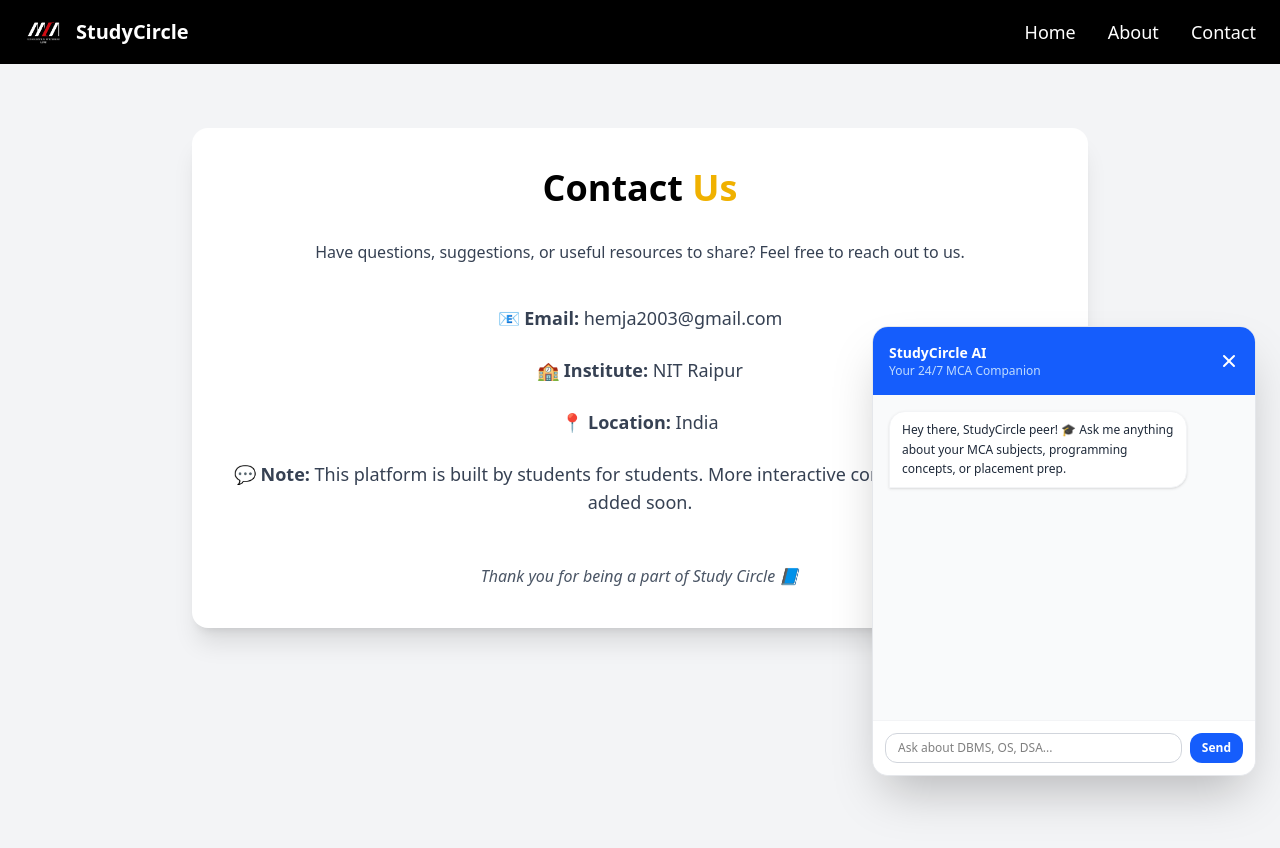
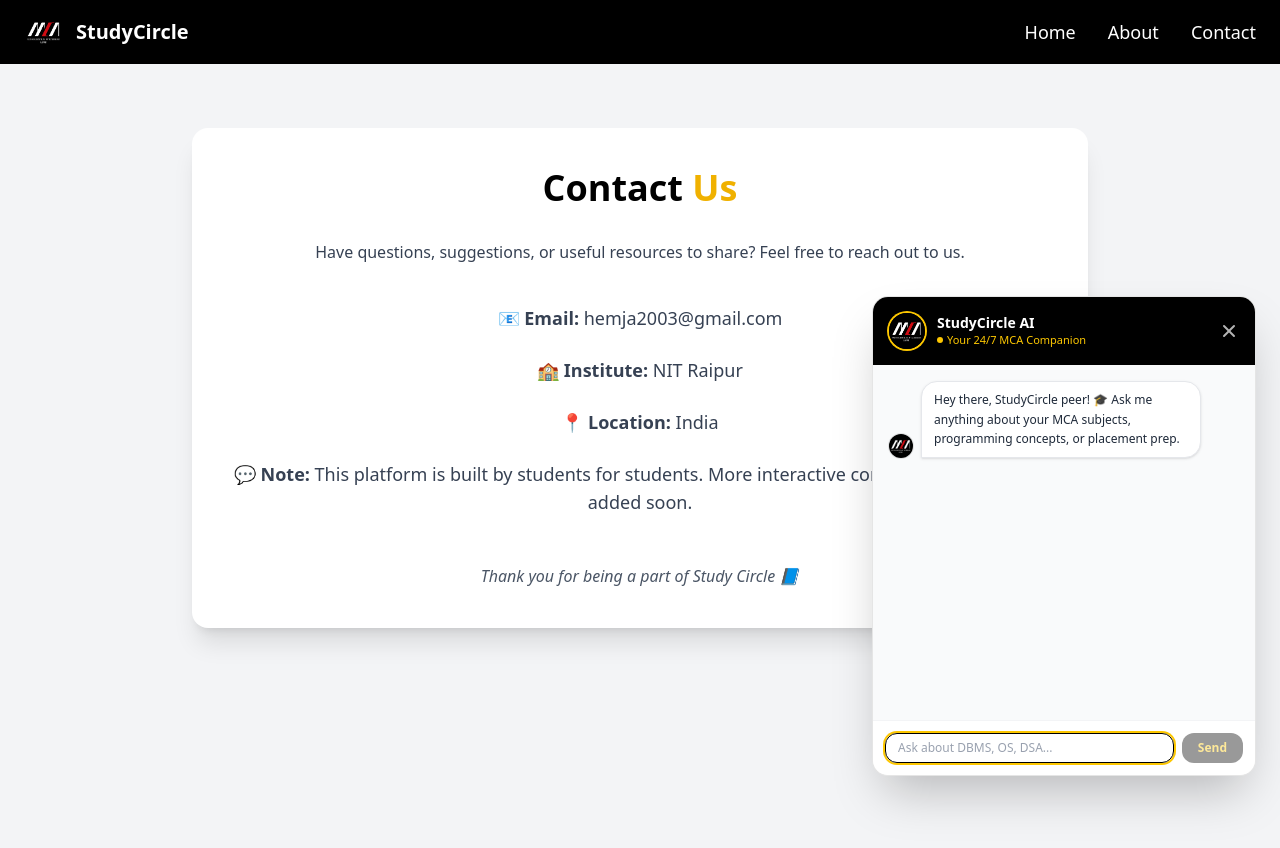
Before and after one commit to devHemja/study-circle, a React (Vite) app: page /contact in a window 1280 px wide. Both pictures are taken after a click on the button "Open StudyCircle AI chat". Shown: the top 848 px of the page. Built offline with nearby package versions, Linux system fonts and the light colour scheme.

Commit message:
ai integration update2

```diff
--- a/src/components/ChatBuddy.jsx
+++ b/src/components/ChatBuddy.jsx
@@ -1,4 +1,5 @@
 import React, { useState, useRef, useEffect } from 'react';
+import logo from '../assets/nitrr_mca_logo.jpg';
 
 export default function ChatBuddy() {
   const [isOpen, setIsOpen] = useState(false);
@@ -8,11 +9,17 @@ export default function ChatBuddy() {
   const [input, setInput] = useState('');
   const [loading, setLoading] = useState(false);
   const chatEndRef = useRef(null);
+  const inputRef = useRef(null);
 
   // Auto-scrolls chat window to the bottom on new messages
   useEffect(() => {
     chatEndRef.current?.scrollIntoView({ behavior: 'smooth' });
-  }, [messages]);
+  }, [messages, loading]);
+
+  // Focus the input as soon as the panel opens
+  useEffect(() => {
+    if (isOpen) inputRef.current?.focus();
+  }, [isOpen]);
 
   const handleSendMessage = async (e) => {
     e.preventDefault();
@@ -68,8 +75,10 @@ export default function ChatBuddy() {
       {!isOpen && (
         <button
           onClick={() => setIsOpen(true)}
-          className="bg-blue-600 hover:bg-blue-700 text-white rounded-full p-4 shadow-2xl flex items-center justify-center transition-transform hover:scale-110"
+          aria-label="Open StudyCircle AI chat"
+          className="group relative bg-black text-yellow-400 rounded-full p-4 shadow-lg hover:bg-yellow-400 hover:text-black hover:shadow-xl transition duration-300 flex items-center justify-center hover:scale-105"
         >
+          <span className="absolute -top-1 -right-1 h-3 w-3 rounded-full bg-yellow-400 group-hover:bg-black ring-2 ring-white animate-pulse" />
           <svg xmlns="http://www.w3.org/2000/svg" className="h-6 w-6" fill="none" viewBox="0 0 24 24" stroke="currentColor">
             <path strokeLinecap="round" strokeLinejoin="round" strokeWidth={2} d="M8 10h.01M12 10h.01M16 10h.01M9 16H5a2 2 0 01-2-2V6a2 2 0 012-2h14a2 2 0 012 2v8a2 2 0 01-2 2h-5l-5 5v-5z" />
           </svg>
@@ -78,14 +87,28 @@ export default function ChatBuddy() {
 
       {/* Chat Window */}
       {isOpen && (
-        <div className="bg-white dark:bg-gray-800 border border-gray-200 dark:border-gray-700 w-80 sm:w-96 h-[450px] rounded-2xl shadow-2xl flex flex-col overflow-hidden">
+        <div className="bg-white border border-black/10 w-80 sm:w-96 h-[480px] rounded-2xl shadow-2xl flex flex-col overflow-hidden">
           {/* Header */}
-          <div className="bg-blue-600 text-white p-4 flex justify-between items-center">
-            <div>
-              <h3 className="font-bold text-sm">StudyCircle AI</h3>
-              <p className="text-xs text-blue-200">Your 24/7 MCA Companion</p>
+          <div className="bg-black text-white p-4 flex justify-between items-center">
+            <div className="flex items-center gap-3">
+              <img
+                src={logo}
+                alt=""
+                className="h-9 w-9 rounded-full object-cover ring-2 ring-yellow-400"
+              />
+              <div>
+                <h3 className="font-bold text-sm leading-tight">StudyCircle AI</h3>
+                <p className="text-[11px] text-yellow-400 flex items-center gap-1">
+                  <span className="h-1.5 w-1.5 rounded-full bg-yellow-400 inline-block" />
+                  Your 24/7 MCA Companion
+                </p>
+              </div>
             </div>
-            <button onClick={() => setIsOpen(false)} className="text-white hover:text-gray-200">
+            <button
+              onClick={() => setIsOpen(false)}
+              aria-label="Close chat"
+              className="text-white/70 hover:text-yellow-400 transition"
+            >
               <svg xmlns="http://www.w3.org/2000/svg" className="h-5 w-5" viewBox="0 0 20 20" fill="currentColor">
                 <path fillRule="evenodd" d="M4.293 4.293a1 1 0 011.414 0L10 8.586l4.293-4.293a1 1 0 111.414 1.414L11.414 10l4.293 4.293a1 1 0 01-1.414 1.414L10 11.414l-4.293 4.293a1 1 0 01-1.414-1.414L8.586 10 4.293 5.707a1 1 0 010-1.414z" clipRule="evenodd" />
               </svg>
@@ -93,22 +116,28 @@ export default function ChatBuddy() {
           </div>
 
           {/* Messages Body */}
-          <div className="flex-1 p-4 overflow-y-auto space-y-3 bg-gray-50 dark:bg-gray-900">
+          <div className="flex-1 p-4 overflow-y-auto space-y-3 bg-gray-50">
             {messages.map((msg, index) => (
-              <div key={index} className={`flex ${msg.role === 'user' ? 'justify-end' : 'justify-start'}`}>
-                <div className={`max-w-[85%] rounded-2xl px-3 py-2 text-xs shadow-sm leading-relaxed whitespace-pre-line ${
+              <div key={index} className={`flex items-end gap-2 ${msg.role === 'user' ? 'justify-end' : 'justify-start'}`}>
+                {msg.role === 'model' && (
+                  <img src={logo} alt="" className="h-6 w-6 rounded-full object-cover ring-1 ring-black/10 shrink-0" />
+                )}
+                <div className={`max-w-[80%] rounded-2xl px-3 py-2 text-xs leading-relaxed whitespace-pre-line ${
                   msg.role === 'user'
-                    ? 'bg-blue-600 text-white rounded-br-none'
-                    : 'bg-white dark:bg-gray-700 text-gray-800 dark:text-gray-100 rounded-bl-none border border-gray-100 dark:border-gray-600'
+                    ? 'bg-black text-yellow-400 rounded-br-none shadow-md'
+                    : 'bg-white text-gray-800 rounded-bl-none border border-gray-200 shadow-sm'
                 }`}>
                   {msg.parts[0].text}
                 </div>
               </div>
             ))}
             {loading && (
-              <div className="flex justify-start">
-                <div className="bg-white dark:bg-gray-700 rounded-2xl rounded-bl-none px-3 py-2 text-xs text-gray-400 border border-gray-100 dark:border-gray-600 animate-pulse">
-                  Thinking...
+              <div className="flex items-end gap-2 justify-start">
+                <img src={logo} alt="" className="h-6 w-6 rounded-full object-cover ring-1 ring-black/10 shrink-0" />
+                <div className="bg-white rounded-2xl rounded-bl-none px-3 py-2.5 border border-gray-200 shadow-sm flex gap-1 items-center">
+                  <span className="h-1.5 w-1.5 rounded-full bg-black/40 animate-bounce [animation-delay:-0.3s]" />
+                  <span className="h-1.5 w-1.5 rounded-full bg-black/40 animate-bounce [animation-delay:-0.15s]" />
+                  <span className="h-1.5 w-1.5 rounded-full bg-black/40 animate-bounce" />
                 </div>
               </div>
             )}
@@ -116,17 +145,19 @@ export default function ChatBuddy() {
           </div>
 
           {/* Input Footer */}
-          <form onSubmit={handleSendMessage} className="p-3 bg-white dark:bg-gray-800 border-t border-gray-100 dark:border-gray-700 flex gap-2">
+          <form onSubmit={handleSendMessage} className="p-3 bg-white border-t border-gray-100 flex gap-2">
             <input
+              ref={inputRef}
               type="text"
               value={input}
               onChange={(e) => setInput(e.target.value)}
               placeholder="Ask about DBMS, OS, DSA..."
-              className="flex-1 border border-gray-300 dark:border-gray-600 rounded-xl px-3 py-1.5 text-xs focus:outline-none focus:border-blue-500 bg-transparent dark:text-white"
+              className="flex-1 border border-gray-300 rounded-xl px-3 py-1.5 text-xs focus:outline-none focus:border-black focus:ring-2 focus:ring-yellow-400 bg-transparent text-black placeholder:text-gray-400 transition"
             />
             <button
               type="submit"
-              className="bg-blue-600 text-white rounded-xl px-3 py-1.5 text-xs font-semibold hover:bg-blue-700"
+              disabled={!input.trim() || loading}
+              className="bg-black text-yellow-400 rounded-xl px-4 py-1.5 text-xs font-semibold hover:bg-yellow-400 hover:text-black transition duration-300 disabled:opacity-40 disabled:cursor-not-allowed disabled:hover:bg-black disabled:hover:text-yellow-400"
             >
               Send
             </button>
```
